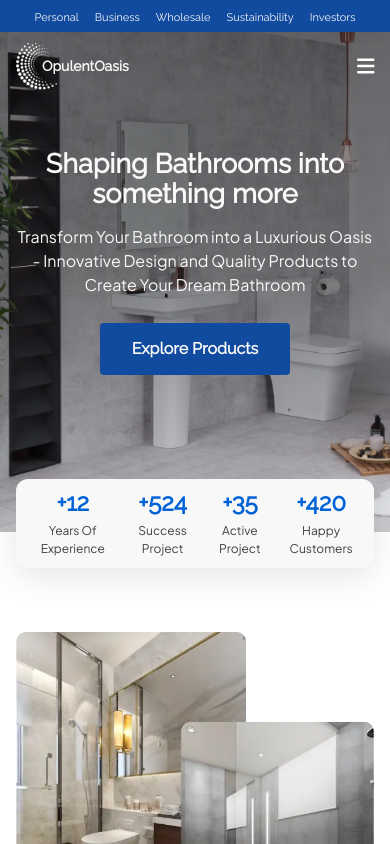
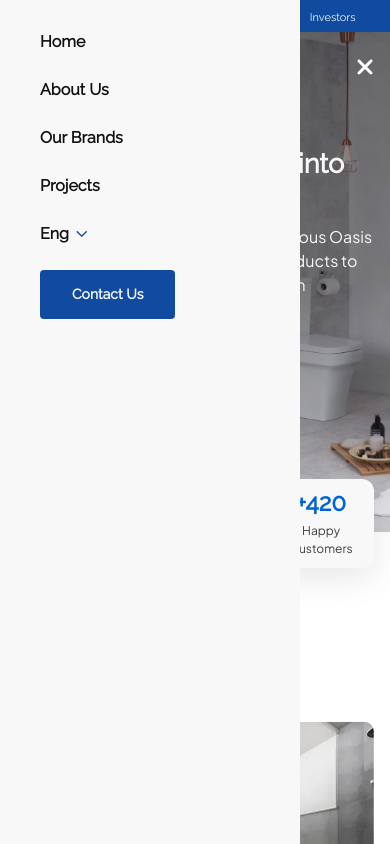
Before and after one commit to abhishekKatnoria12/Opulent-Oasis, a Next.js app: page / in a window 390 px wide. Both pictures are taken after a click on the element 365 px from the left and 66 px from the top of the page. Shown: the top 844 px of the page. Built offline with nearby package versions, Linux system fonts and the light colour scheme.

Commit message:
Added the functionality of mobile menu toggle and styling

```diff
--- a/components/Navbar/Navbar.module.scss
+++ b/components/Navbar/Navbar.module.scss
@@ -1,8 +1,6 @@
 @import "../../styles/assets/scss/sass-loader.scss";
 
 .navbar {
-
-
     :global .navbar {
         &__wrap {
             padding-block: 11px;
@@ -89,12 +87,48 @@
 
         @include allMobile {
             &__hamburger {
-                display: block;
-                font-size: $fs-2xl;
+                display: inline-block;
+                cursor: pointer;
+            }
+
+            &__links {
+                a {
+                    font-weight: $fw-semibold;
+                    font-size: $fs-2xl;
+                    color: $black;
+                }
             }
 
             &__menu {
-                display: none;
+                visibility: hidden;
+                opacity: 0;
+                flex-direction: column;
+                align-items: flex-start;
+                justify-content: flex-start;
+                position: fixed;
+                top: 0;
+                left: 0;
+                height: 100vh;
+                width:  100%;
+                max-width: 350px;
+                background-color: $white;
+                padding: 30px 0 0 40px;
+                z-index: 10;
+                transform: translateX(-100%);
+                transition:
+                    transform 0.5s ease-in-out,
+                    visibility 0.5s,
+                    opacity 0.5s;
+            }
+
+            &__arrow {
+                filter: brightness(0) saturate(100%) invert(17%) sepia(93%) saturate(2232%) hue-rotate(209deg) brightness(93%) contrast(89%);
+            }
+
+            &__menu.is-open {
+                visibility: visible;
+                opacity: 1;
+                transform: translateX(0);
             }
         }
 
@@ -106,6 +140,19 @@
             &__img {
                 width: 80%;
             }
+
+            &__menu.is-open {
+                width: 300px;
+            }
+
+            &__links {
+
+                a {
+                    font-size: $fs-lg;
+                }
+            }
+
+
         }
     }
 }
--- a/components/Navbar/index.tsx
+++ b/components/Navbar/index.tsx
@@ -1,13 +1,9 @@
-
-import React from "react";
+import React, { useState } from "react";
 import styles from "./Navbar.module.scss";
 import Image from "next/image";
 import Link from "next/link";
-import Banner from "../Banner";
 import { FontAwesomeIcon } from "@fortawesome/react-fontawesome";
-import { faBars } from "@fortawesome/free-solid-svg-icons";
-import { bannerData } from "@/mock.data";
-
+import { faBars, faXmark } from "@fortawesome/free-solid-svg-icons";
 interface props {
   props?: {
     image?: PImage;
@@ -17,6 +13,10 @@ interface props {
 }
 
 const Navbar = ({ props }: props) => {
+  const [isActive, setIsActive] = useState(false);
+  const handleLogo: () => void = () => {
+    setIsActive(!isActive);
+  };
   const data = props;
   return (
     <div className={`${styles.navbar} .continer-fluid`}>
@@ -34,10 +34,22 @@ const Navbar = ({ props }: props) => {
           </div>
         )}
         <div className="navbar__right">
-          <div className="navbar__hamburger">
-            <FontAwesomeIcon icon={faBars} style={{ color: "#ffffff" }} />
+          <div className="navbar__hamburger" onClick={handleLogo}>
+            {isActive === true ? (
+              <FontAwesomeIcon
+                icon={faXmark}
+                style={{ color: "#ffffff" }}
+                size="xl"
+              />
+            ) : (
+              <FontAwesomeIcon
+                icon={faBars}
+                style={{ color: "#ffffff" }}
+                size="xl"
+              />
+            )}
           </div>
-          <ul className="navbar__menu">
+          <ul className={`navbar__menu ${isActive ? "is-open" : ""}`}>
             {data?.menu?.map((item, index) => (
               <li key={index} className="navbar__links">
                 <Link href={item?.href}>{item?.text}</Link>
```
